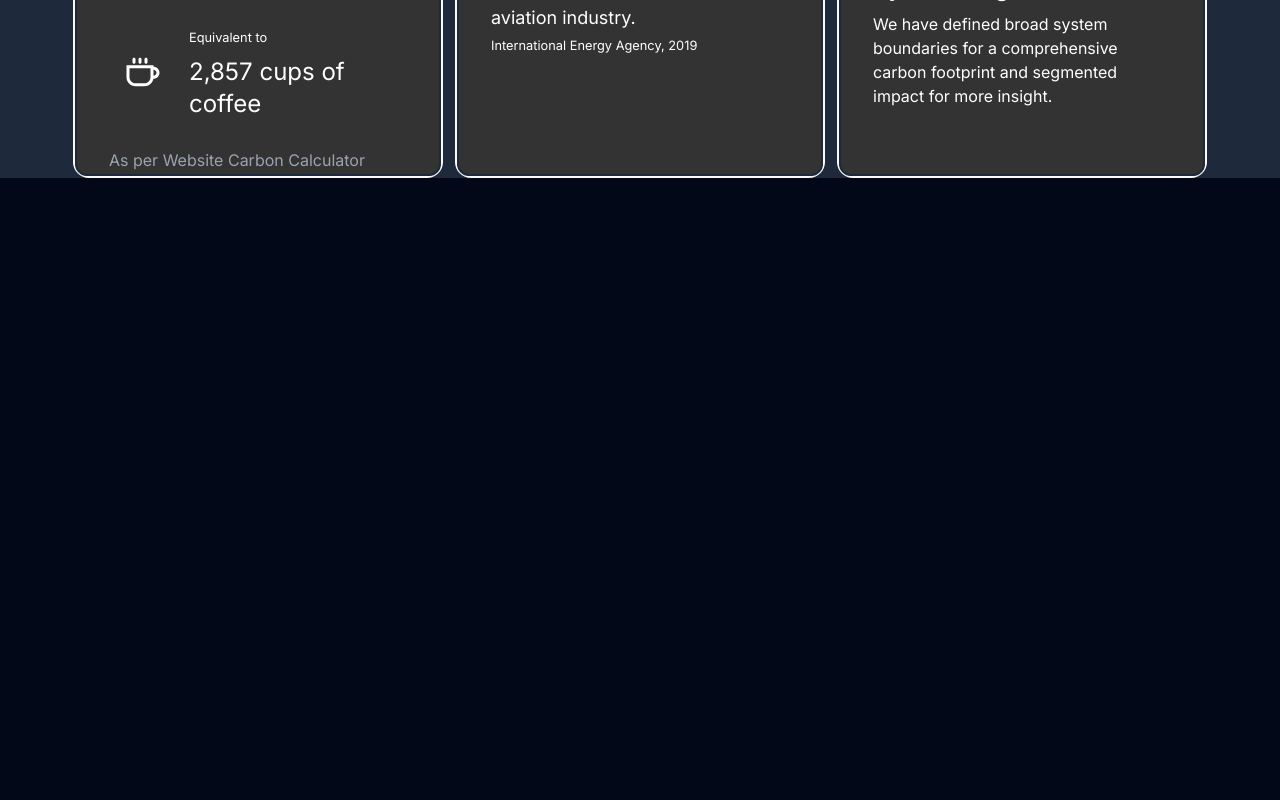
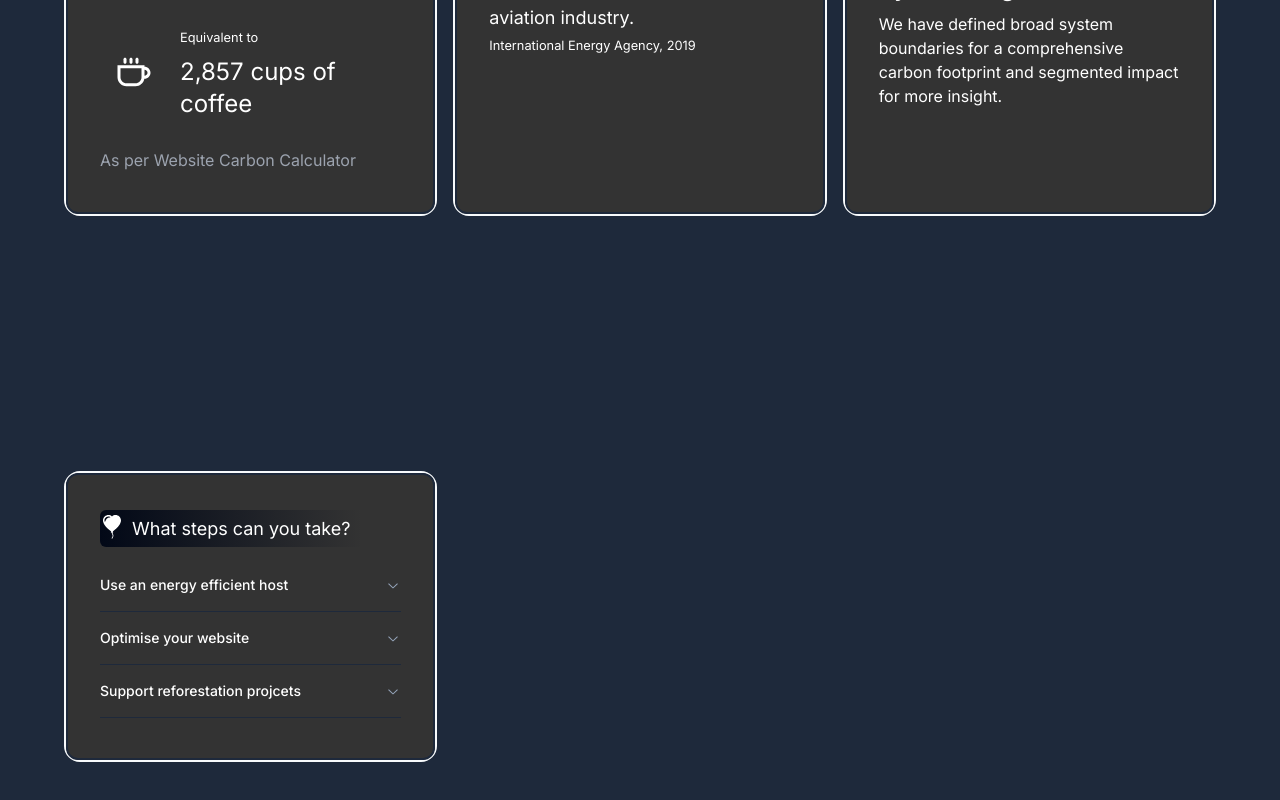
Before and after one commit to Souradip2022/carbon_footprint_estimator, a Next.js app in the folder web_client/: page /server_carbon_footprint in a window 1280 px wide. Shown: the part 854-1654 px from the top of the page. Before the commit the page ends 1034 px from the top, so only its background shows below. Built offline with nearby package versions, Linux system fonts and the light colour scheme.

Commit message:
Added emission prevention steps with help of shadcn

```diff
--- a/web_client/src/app/server_carbon_footprint/page.tsx
+++ b/web_client/src/app/server_carbon_footprint/page.tsx
@@ -5,17 +5,27 @@ import AverageWebsiteConsumption
 import DegitalEmissionDetail from "@/components/server_footprint_checker/carbon_emission_details/EmissionDetail";
 import FootprintCalculationDetail
   from "@/components/server_footprint_checker/carbon_emission_details/FootprintCalculationDetail";
+import {StepGuidance} from "@/components/server_footprint_checker/recomendation_to_users/StepGuidance";
 
 function Page() {
   return (
+    <>
       <main className="flex min-h-screen flex-col items-center justify-center bg-secondary ">
         <HeroElement/>
-      <div className="flex w-full lg:flex-row flex-col px-8 lg:gap-x-3 gap-y-3.5 justify-center items-center">
+        <div
+          className=" h-full w-[90%] grid grid-cols-1 md:grid-cols-2 lg:grid-cols-3 gap-4 space-y-5 max-w-[360px] md:space-y-0 md:max-w-none items-stretch">
           <AverageWebsiteConsumption/>
           <DegitalEmissionDetail/>
           <FootprintCalculationDetail/>
         </div>
       </main>
+      <footer className="flex min-h-screen flex-col items-center justify-center bg-secondary ">
+        <div
+          className=" h-full w-[90%] grid grid-cols-1 md:grid-cols-2 lg:grid-cols-3 gap-4 space-y-5 max-w-[360px] md:space-y-0 md:max-w-none items-stretch">
+          <StepGuidance/>
+        </div>
+      </footer>
+    </>
   );
 }
 
--- a/web_client/src/components/server_footprint_checker/carbon_emission_details/AverageWebsiteConsumption.tsx
+++ b/web_client/src/components/server_footprint_checker/carbon_emission_details/AverageWebsiteConsumption.tsx
@@ -28,7 +28,7 @@ const AverageWebsiteConsumption = () => {
   ];
 
   return (
-    <div className="border-2 border-primary rounded-2xl  w-[370px]  h-[430px]">
+    <div className="border-2 border-primary rounded-2xl ">
       <InfoWrapper
         icon={<FcGlobe/>}
         title="Average Website"
--- a/web_client/src/components/server_footprint_checker/carbon_emission_details/EmissionDetail.tsx
+++ b/web_client/src/components/server_footprint_checker/carbon_emission_details/EmissionDetail.tsx
@@ -5,7 +5,7 @@ import {FcElectricity} from "react-icons/fc";
 
 const Emissions = () => {
   return (
-    <div className="border-2 border-primary rounded-2xl  w-[370px]  h-[430px]">
+    <div className="border-2 border-primary rounded-2xl">
       <InfoWrapper
         icon={<FcElectricity/>}
         title="Impact of digital emissions"
--- a/web_client/src/components/server_footprint_checker/carbon_emission_details/FootprintCalculationDetail.tsx
+++ b/web_client/src/components/server_footprint_checker/carbon_emission_details/FootprintCalculationDetail.tsx
@@ -11,7 +11,7 @@ import InfoWrapper from "@/components/server_footprint_checker/sub_components/In
 
 const FootprintCalculationDetail = () => {
   return (
-    <div className="border-2 border-primary rounded-2xl  w-[370px] h-[430px]">
+    <div className="border-2 border-primary rounded-2xl ">
       <InfoWrapper
         icon={<IoCalculator/>}
         title="Carbon footprint"
--- /dev/null
+++ b/web_client/src/components/server_footprint_checker/recomendation_to_users/StepGuidance.tsx
@@ -0,0 +1,46 @@
+import {
+  Accordion as AccordionShad,
+  AccordionContent,
+  AccordionItem,
+  AccordionTrigger,
+} from "@/components/ui/accordion";
+import {BsFillBalloonHeartFill} from "react-icons/bs";
+import InfoWrapper from "@/components/server_footprint_checker/sub_components/InfoWrapper" ;
+
+export function StepGuidance() {
+  return (
+    <div className="border-2 border-primary rounded-2xl">
+      <InfoWrapper
+        icon={<BsFillBalloonHeartFill/>}
+        title="What steps can you take?"
+        gradient="from-background to-renaissance text-thallium-flame"
+      >
+        <AccordionShad type="single" collapsible className="w-full">
+          <AccordionItem value="item-1">
+            <AccordionTrigger>Use an energy efficient host</AccordionTrigger>
+            <AccordionContent>
+              A web hosting provider that uses renewable energy and has a strong
+              track record of energy efficiency can help reduce your emissions.
+            </AccordionContent>
+          </AccordionItem>
+          <AccordionItem value="item-2">
+            <AccordionTrigger>Optimise your website</AccordionTrigger>
+            <AccordionContent>
+              A faster loading site uses less energy and generates fewer
+              emissions, there are many ways to optimise for this i.e., optimising
+              images, caching, and reducing number of plugins.
+            </AccordionContent>
+          </AccordionItem>
+          <AccordionItem value="item-3">
+            <AccordionTrigger>Support reforestation projcets</AccordionTrigger>
+            <AccordionContent>
+              Reforestation and conservation projects can help to absorb carbon
+              dioxide from the atmosphere, offsetting the emissions associated
+              with your website.
+            </AccordionContent>
+          </AccordionItem>
+        </AccordionShad>
+      </InfoWrapper>
+    </div>
+  );
+}
--- /dev/null
+++ b/web_client/src/components/ui/accordion.tsx
@@ -0,0 +1,57 @@
+"use client"
+
+import * as React from "react"
+import * as AccordionPrimitive from "@radix-ui/react-accordion"
+import { ChevronDownIcon } from "@radix-ui/react-icons"
+
+import { cn } from "@/lib/utils"
+
+const Accordion = AccordionPrimitive.Root
+
+const AccordionItem = React.forwardRef<
+  React.ElementRef<typeof AccordionPrimitive.Item>,
+  React.ComponentPropsWithoutRef<typeof AccordionPrimitive.Item>
+>(({ className, ...props }, ref) => (
+  <AccordionPrimitive.Item
+    ref={ref}
+    className={cn("border-b", className)}
+    {...props}
+  />
+))
+AccordionItem.displayName = "AccordionItem"
+
+const AccordionTrigger = React.forwardRef<
+  React.ElementRef<typeof AccordionPrimitive.Trigger>,
+  React.ComponentPropsWithoutRef<typeof AccordionPrimitive.Trigger>
+>(({ className, children, ...props }, ref) => (
+  <AccordionPrimitive.Header className="flex">
+    <AccordionPrimitive.Trigger
+      ref={ref}
+      className={cn(
+        "flex flex-1 items-center justify-between py-4 text-sm font-medium transition-all hover:underline [&[data-state=open]>svg]:rotate-180",
+        className
+      )}
+      {...props}
+    >
+      {children}
+      <ChevronDownIcon className="h-4 w-4 shrink-0 text-muted-foreground transition-transform duration-200" />
+    </AccordionPrimitive.Trigger>
+  </AccordionPrimitive.Header>
+))
+AccordionTrigger.displayName = AccordionPrimitive.Trigger.displayName
+
+const AccordionContent = React.forwardRef<
+  React.ElementRef<typeof AccordionPrimitive.Content>,
+  React.ComponentPropsWithoutRef<typeof AccordionPrimitive.Content>
+>(({ className, children, ...props }, ref) => (
+  <AccordionPrimitive.Content
+    ref={ref}
+    className="overflow-hidden text-sm data-[state=closed]:animate-accordion-up data-[state=open]:animate-accordion-down"
+    {...props}
+  >
+    <div className={cn("pb-4 pt-0", className)}>{children}</div>
+  </AccordionPrimitive.Content>
+))
+AccordionContent.displayName = AccordionPrimitive.Content.displayName
+
+export { Accordion, AccordionItem, AccordionTrigger, AccordionContent }
```
Also changed, not shown: web_client/package.json (+6 -6 lines). Lines whose indentation alone changed are shown as unchanged.
